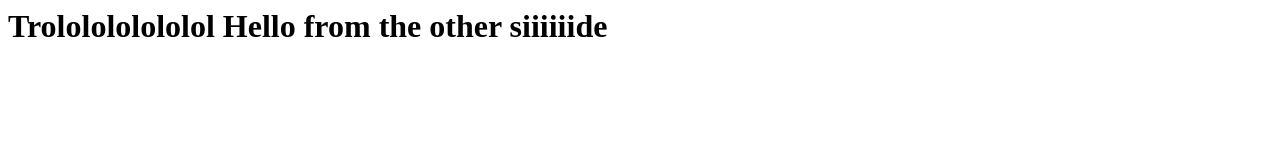
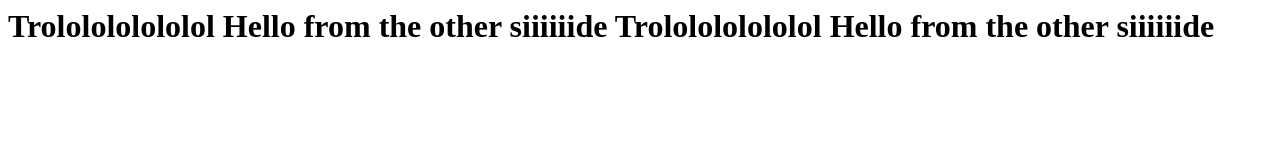
Before and after one commit to anawesomeperson123/anawesomeperson123.github.io, a plain HTML site: page hello-from-the-other-siiiiiiiiide-ive-must-of-called-a-thousand-tiiiiiiiiimes/index.html in a window 1280 px wide. Drawn offline with Linux system fonts and the light colour scheme.

Commit message:
Update index.html

```diff
--- a/hello-from-the-other-siiiiiiiiide-ive-must-of-called-a-thousand-tiiiiiiiiimes/index.html
+++ b/hello-from-the-other-siiiiiiiiide-ive-must-of-called-a-thousand-tiiiiiiiiimes/index.html
@@ -7,7 +7,8 @@
 </head>
 
 <body>
-<h1>Trololololololol Hello from the other siiiiiide</h1>
+<h1>Trololololololol Hello from the other siiiiiide
+Trololololololol Hello from the other siiiiiide</h1>
 </body>
 
 </html>
```
